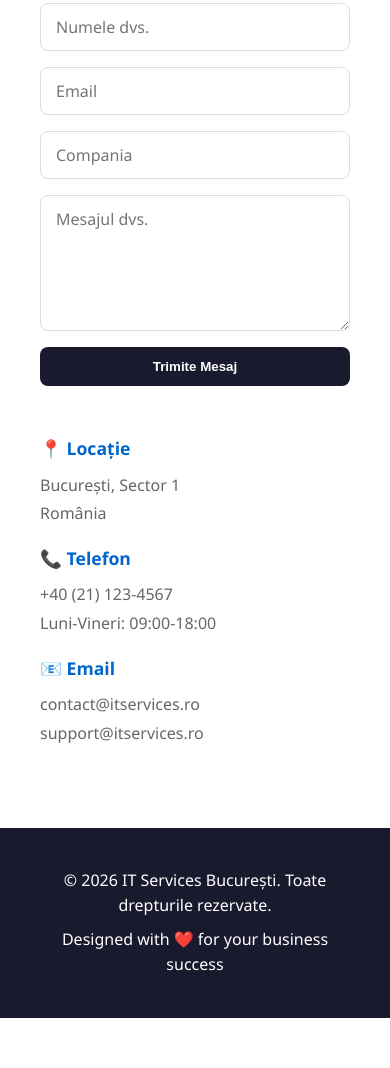
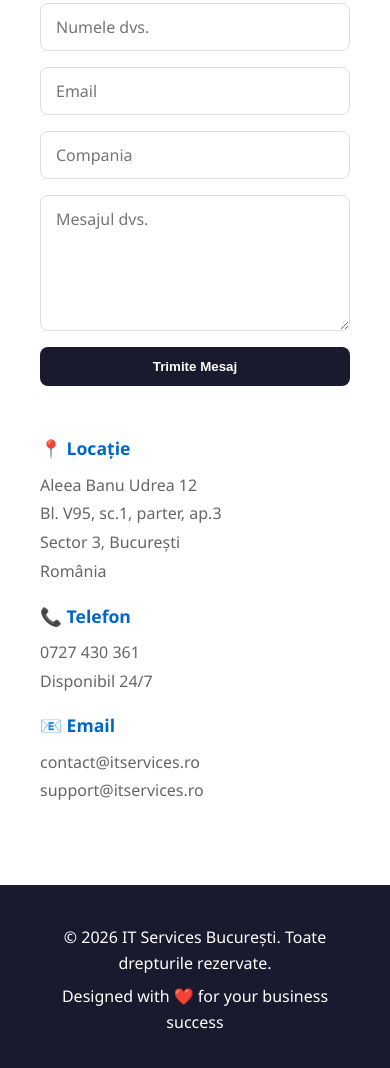
Before and after one commit to servicecalculatoare/it, a plain HTML site: page index.html in a window 390 px wide. Shown: the part 5454-6522 px from the top of the page. Before the commit the page ends 6472 px from the top, so only its background shows below. Drawn offline with Linux system fonts and the light colour scheme.

Commit message:
Update contact information with correct phone number and full address

```diff
--- a/index.html
+++ b/index.html
@@ -4,7 +4,7 @@
     <meta charset="UTF-8">
     <meta name="viewport" content="width=device-width, initial-scale=1.0">
     <meta name="description" content="Servicii IT profesionale în București - Consultanță, Support, Soluții Cloud și Securitate Cibernetică">
-    <title>IT Services București - Soluții Informatice Profesionale</title>
+    <title>IT Services bucuresti - Soluții Informatice Profesionale</title>
     <link rel="stylesheet" href="css/style.css">
 </head>
 <body>
@@ -152,18 +152,20 @@
                 <div class="contact-info">
                     <div class="info-item">
                         <h4>📍 Locație</h4>
-                        <p>București, Sector 1</p>
+                        <p>Aleea Banu Udrea 12</p>
+                        <p>Bl. V95, sc.1, parter, ap.3</p>
+                        <p>Sector 3, București</p>
                         <p>România</p>
                     </div>
                     <div class="info-item">
                         <h4>📞 Telefon</h4>
-                        <p>+40 (21) 123-4567</p>
-                        <p>Luni-Vineri: 09:00-18:00</p>
+                        <p><a href="tel:+40727430361" style="color: inherit; text-decoration: none;">0727 430 361</a></p>
+                        <p>Disponibil 24/7</p>
                     </div>
                     <div class="info-item">
                         <h4>📧 Email</h4>
-                        <p>contact@itservices.ro</p>
-                        <p>support@itservices.ro</p>
+                        <p><a href="mailto:contact@itservices.ro" style="color: inherit; text-decoration: none;">contact@itservices.ro</a></p>
+                        <p><a href="mailto:support@itservices.ro" style="color: inherit; text-decoration: none;">support@itservices.ro</a></p>
                     </div>
                 </div>
             </div>
```
